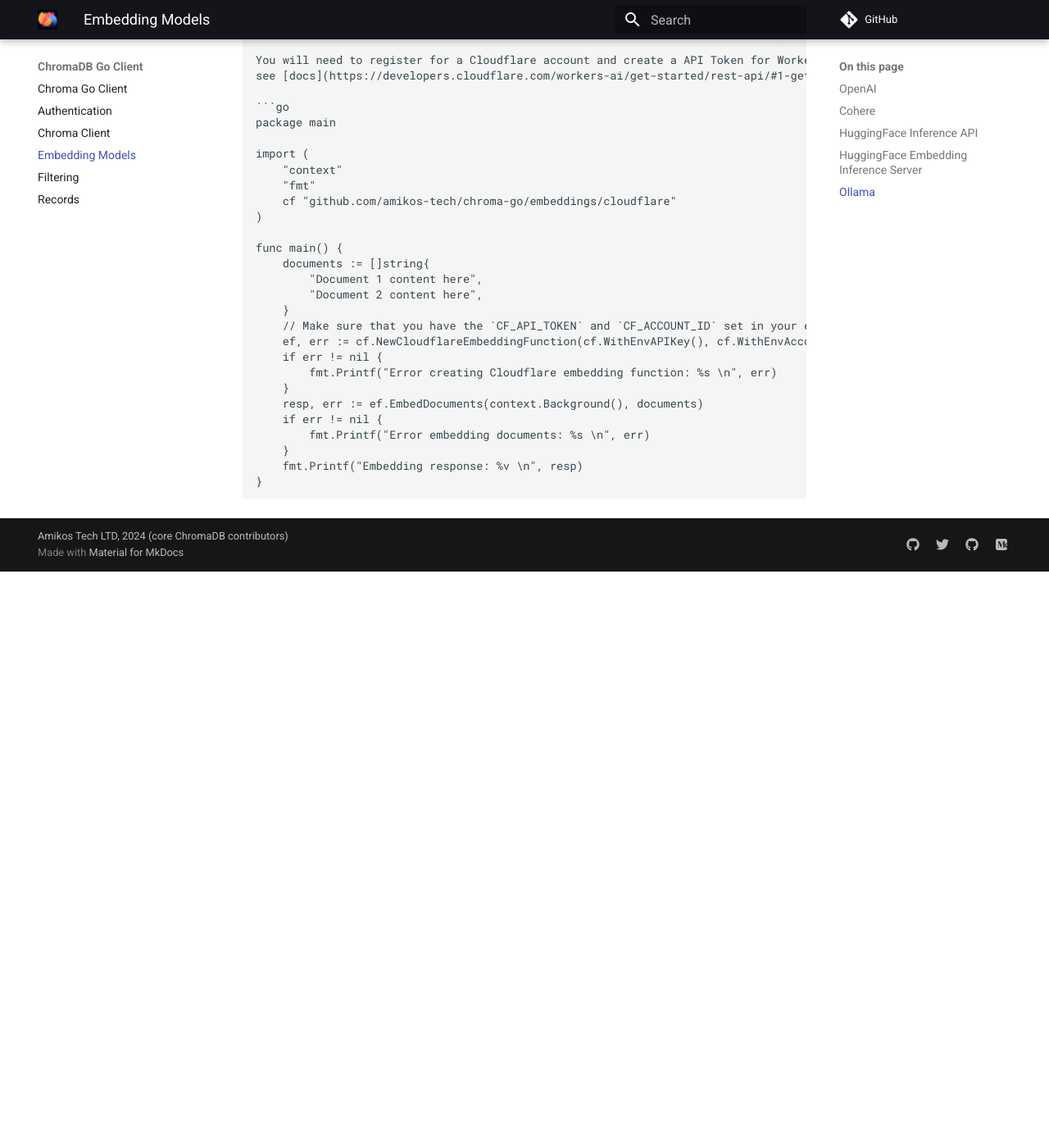
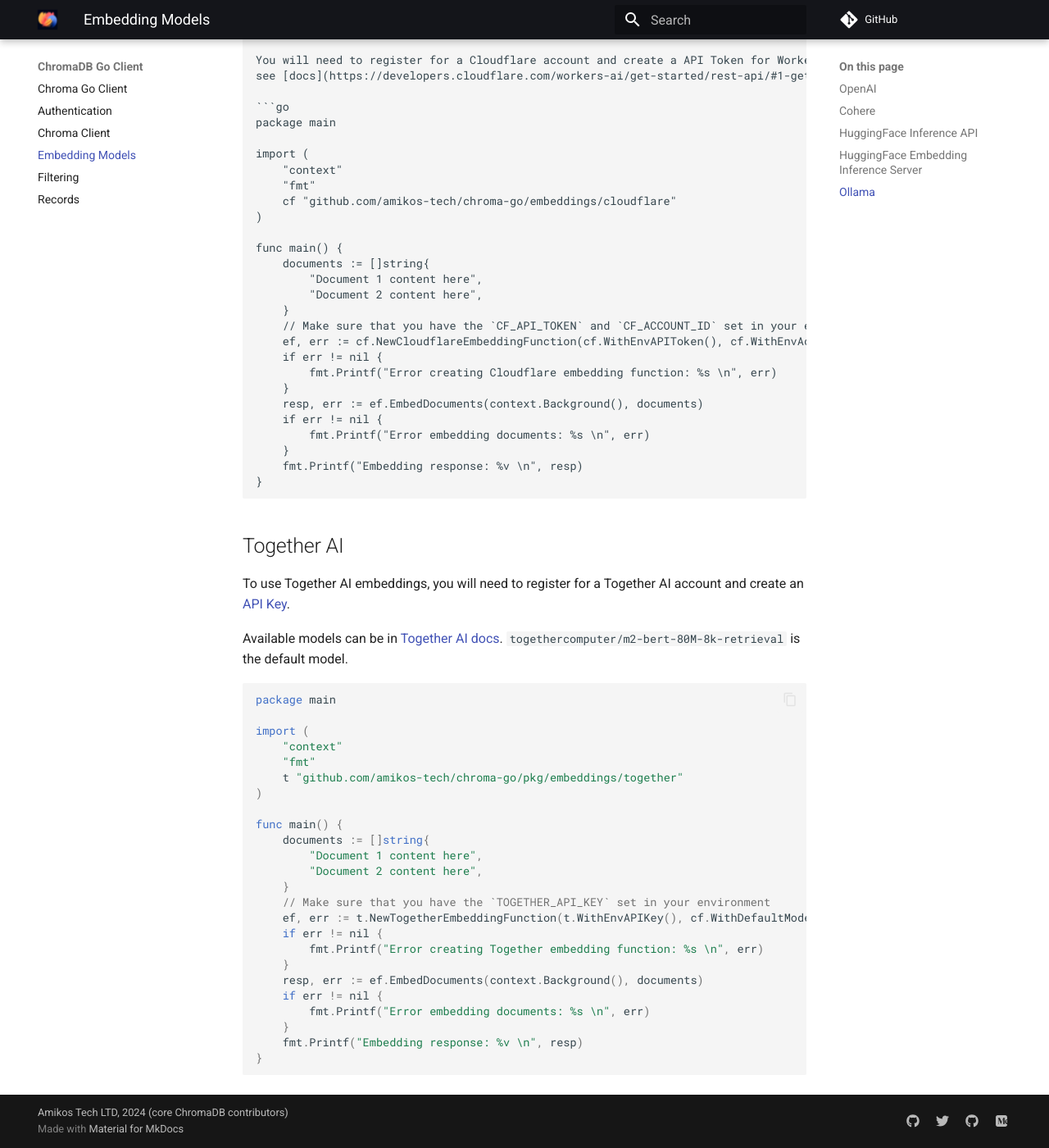
Before and after one commit to amikos-tech/chroma-go, an MkDocs documentation site: the page built from docs/docs/embeddings.md, in a window 1280 px wide and 1400 px high, scrolled down 3568 px. Shown: the whole window at 82% size. Built offline with MkDocs 1.6.1 and Material for MkDocs 9.7.7, drawn with Linux system fonts in a browser that asks for light colours; comment, search, counter and statistics services are not loaded; before the commit the page ends 4265 px from its top, so only the background shows below that.

Commit message:
docs: Updated docs

````diff
--- a/docs/docs/embeddings.md
+++ b/docs/docs/embeddings.md
@@ -184,7 +184,7 @@ func main() {
 		"Document 2 content here",
 	}
 	// Make sure that you have the `CF_API_TOKEN` and `CF_ACCOUNT_ID` set in your environment
-	ef, err := cf.NewCloudflareEmbeddingFunction(cf.WithEnvAPIKey(), cf.WithEnvAccountID(), cf.WithDefaultModel("@cf/baai/bge-small-en-v1.5"))
+	ef, err := cf.NewCloudflareEmbeddingFunction(cf.WithEnvAPIToken(), cf.WithEnvAccountID(), cf.WithDefaultModel("@cf/baai/bge-small-en-v1.5"))
 	if err != nil {
 		fmt.Printf("Error creating Cloudflare embedding function: %s \n", err)
 	}
@@ -195,3 +195,39 @@ func main() {
 	fmt.Printf("Embedding response: %v \n", resp)
 }
 ```
+
+## Together AI
+
+To use Together AI embeddings, you will need to register for a Together AI account and create
+an [API Key](https://api.together.xyz/settings/api-keys).
+
+Available models can be
+in [Together AI docs](https://docs.together.ai/docs/embedding-models). `togethercomputer/m2-bert-80M-8k-retrieval` is
+the default model.
+
+```go
+package main
+
+import (
+	"context"
+	"fmt"
+	t "github.com/amikos-tech/chroma-go/pkg/embeddings/together"
+)
+
+func main() {
+	documents := []string{
+		"Document 1 content here",
+		"Document 2 content here",
+	}
+	// Make sure that you have the `TOGETHER_API_KEY` set in your environment
+	ef, err := t.NewTogetherEmbeddingFunction(t.WithEnvAPIKey(), cf.WithDefaultModel("togethercomputer/m2-bert-80M-2k-retrieval"))
+	if err != nil {
+		fmt.Printf("Error creating Together embedding function: %s \n", err)
+	}
+	resp, err := ef.EmbedDocuments(context.Background(), documents)
+	if err != nil {
+		fmt.Printf("Error embedding documents: %s \n", err)
+	}
+	fmt.Printf("Embedding response: %v \n", resp)
+}
+```
````
